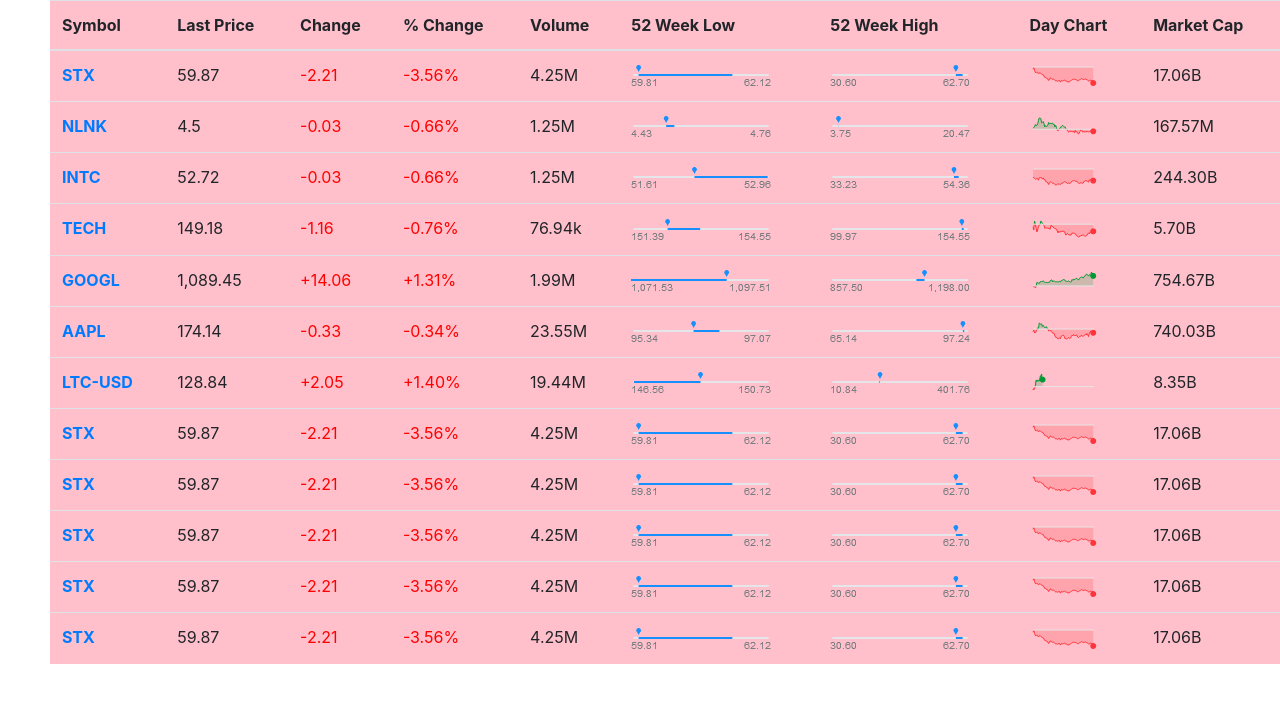
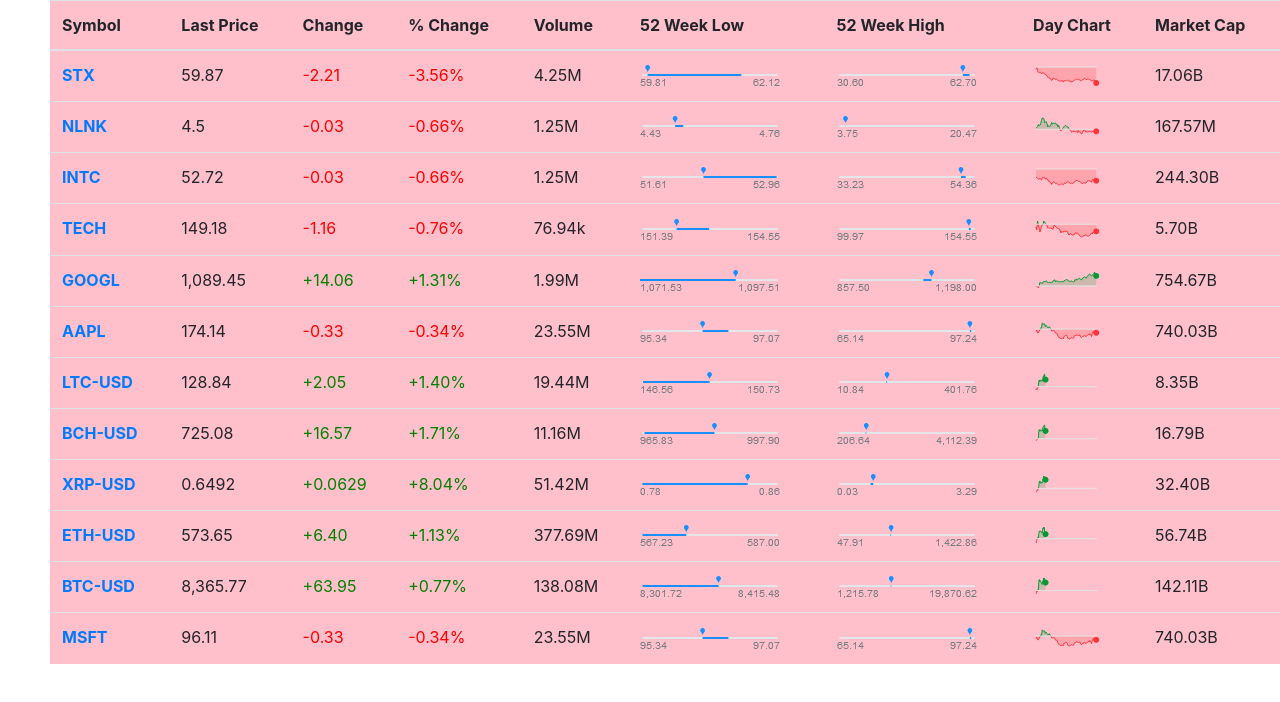
Before and after one commit to Gul777/Yahoofinance-, a plain HTML site: page 2yahoo.html in a window 1280 px wide. Drawn offline with nearby package versions, Linux system fonts and the light colour scheme.

Commit message:
updated and added files

```diff
--- a/2yahoo.html
+++ b/2yahoo.html
@@ -72,8 +72,8 @@
                   <tr>
                       <th><a href="https://finance.yahoo.com/quote/GOOGL?p=GOOGL" target="_blank">GOOGL</th></a>
                       <td>1,089.45</td>
-                      <td style="color: red">+14.06</td>
-                      <td style="color: red">+1.31%</td>
+                      <td style="color: green">+14.06</td>
+                      <td style="color: green">+1.31%</td>
                       <td>1.99M	</td>
                       <td><img src="image/yahoo13th.png"></img></td>
                       <td><img src="image/yahoo14th.png"></img></td>
@@ -94,63 +94,68 @@
                   <tr>
                       <th><a href="https://finance.yahoo.com/quote/LTC-USD?p=LTC-USD" target="_blank">LTC-USD</th></a>
                       <td>128.84</td>
-                      <td style="color: red">+2.05</td>
-                      <td style="color: red">+1.40%</td>
+                      <td style="color: green">+2.05</td>
+                      <td style="color: green">+1.40%</td>
                       <td>19.44M</td>
                       <td><img src="image/yahoo19th.png"></img></td>
                       <td><img src="image/yahoo20th.png"></img></td>
                       <td><img src="image/yahoo21st.png"></img></td>
                       <td>8.35B</td>
-                  </tr><tr>
-                      <th><a href="https://finance.yahoo.com/quote/STX?p=STX" target="_blank">STX</th></a>
-                      <td>59.87</td>
-                      <td style="color: red">-2.21</td>
-                      <td style="color: red">-3.56%</td>
-                      <td>4.25M</td>
-                      <td><img src="image/yahoo1st.png"></img></td>
-                      <td><img src="image/yahoo2nd.png"></img></td>
-                      <td><img src="image/yahoo3rd.png"></img></td>
-                      <td>17.06B</td>
-                  </tr><tr>
-                      <th><a href="https://finance.yahoo.com/quote/STX?p=STX" target="_blank">STX</th></a>
-                      <td>59.87</td>
-                      <td style="color: red">-2.21</td>
-                      <td style="color: red">-3.56%</td>
-                      <td>4.25M</td>
-                      <td><img src="image/yahoo1st.png"></img></td>
-                      <td><img src="image/yahoo2nd.png"></img></td>
-                      <td><img src="image/yahoo3rd.png"></img></td>
-                      <td>17.06B</td>
-                  </tr><tr>
-                      <th><a href="https://finance.yahoo.com/quote/STX?p=STX" target="_blank">STX</th></a>
-                      <td>59.87</td>
-                      <td style="color: red">-2.21</td>
-                      <td style="color: red">-3.56%</td>
-                      <td>4.25M</td>
-                      <td><img src="image/yahoo1st.png"></img></td>
-                      <td><img src="image/yahoo2nd.png"></img></td>
-                      <td><img src="image/yahoo3rd.png"></img></td>
-                      <td>17.06B</td>
-                  </tr><tr>
-                      <th><a href="https://finance.yahoo.com/quote/STX?p=STX" target="_blank">STX</th></a>
-                      <td>59.87</td>
-                      <td style="color: red">-2.21</td>
-                      <td style="color: red">-3.56%</td>
-                      <td>4.25M</td>
-                      <td><img src="image/yahoo1st.png"></img></td>
-                      <td><img src="image/yahoo2nd.png"></img></td>
-                      <td><img src="image/yahoo3rd.png"></img></td>
-                      <td>17.06B</td>
-                  </tr><tr>
-                      <th><a href="https://finance.yahoo.com/quote/STX?p=STX" target="_blank">STX</th></a>
-                      <td>59.87</td>
-                      <td style="color: red">-2.21</td>
-                      <td style="color: red">-3.56%</td>
-                      <td>4.25M</td>
-                      <td><img src="image/yahoo1st.png"></img></td>
-                      <td><img src="image/yahoo2nd.png"></img></td>
-                      <td><img src="image/yahoo3rd.png"></img></td>
-                      <td>17.06B</td>
+                  </tr>
+                  <tr>
+                      <th><a href="https://finance.yahoo.com/quote/BCH-USD?p=BCH-USD" target="_blank">BCH-USD</th></a>
+                      <td>725.08</td>
+                      <td style="color: green">+16.57</td>
+                      <td style="color: green">+1.71%</td>
+                      <td>11.16M</td>
+                      <td><img src="image/yahoo22nd.png"></img></td>
+                      <td><img src="image/yahoo23rd.png"></img></td>
+                      <td><img src="image/yahoo24th.png"></img></td>
+                      <td>16.79B</td>
+                  </tr>
+                  <tr>
+                      <th><a href="https://finance.yahoo.com/quote/XRP-USD?p=XRP-USD" target="_blank">XRP-USD</th></a>
+                      <td>0.6492</td>
+                      <td style="color: green">+0.0629</td>
+                      <td style="color: green">+8.04%</td>
+                      <td>51.42M</td>
+                      <td><img src="image/yahoo25th.png"></img></td>
+                      <td><img src="image/yahoo26th.png"></img></td>
+                      <td><img src="image/yahoo27th.png"></img></td>
+                      <td>32.40B</td>
+                  </tr>
+                  <tr>
+                      <th><a href="https://finance.yahoo.com/quote/XRP-USD?p=ETH-USD" target="_blank">ETH-USD</th></a>
+                      <td>573.65</td>
+                      <td style="color: green">+6.40</td>
+                      <td style="color: green">+1.13%</td>
+                      <td>377.69M</td>
+                      <td><img src="image/yahoo28th.png"></img></td>
+                      <td><img src="image/yahoo29th.png"></img></td>
+                      <td><img src="image/yahoo30th.png"></img></td>
+                      <td>56.74B</td>
+                  </tr>
+                  <tr>
+                      <th><a href="https://finance.yahoo.com/quote/BTC-USD" target="_blank">BTC-USD</th></a>
+                      <td>8,365.77</td>
+                      <td style="color: green">+63.95</td>
+                      <td style="color: green">+0.77%</td>
+                      <td>138.08M</td>
+                      <td><img src="image/yahoo31st.png"></img></td>
+                      <td><img src="image/yahoo32nd.png"></img></td>
+                      <td><img src="image/yahoo33rd.png"></img></td>
+                      <td>142.11B</td>
+                  </tr>
+                  <tr>
+                      <th><a href="https://finance.yahoo.com/quote/MSFT?p=MSFT" target="_blank">MSFT</th></a>
+                      <td>96.11</td>
+                      <td style="color: red">-0.33</td>
+                      <td style="color: red">-0.34%</td>
+                      <td>23.55M</td>
+                      <td><img src="image/last1.png"></img></td>
+                      <td><img src="image/last2.png"></img></td>
+                      <td><img src="image/last3.png"></img></td>
+                      <td>740.03B</td>
                   </tr>
               </tbody>
       </table>
```
Also changed, not shown: image/last1.png (added), image/last2.png (added), image/last3.png (added), image/yahoo22nd.png (added), image/yahoo23rd.png (added), image/yahoo24th.png (added), image/yahoo25th.png (added), image/yahoo26th.png (added), image/yahoo27th.png (added), image/yahoo28th.png (added), image/yahoo29th.png (added), image/yahoo30th.png (added), image/yahoo31st.png (added), image/yahoo32nd.png (added), 1 more files.
